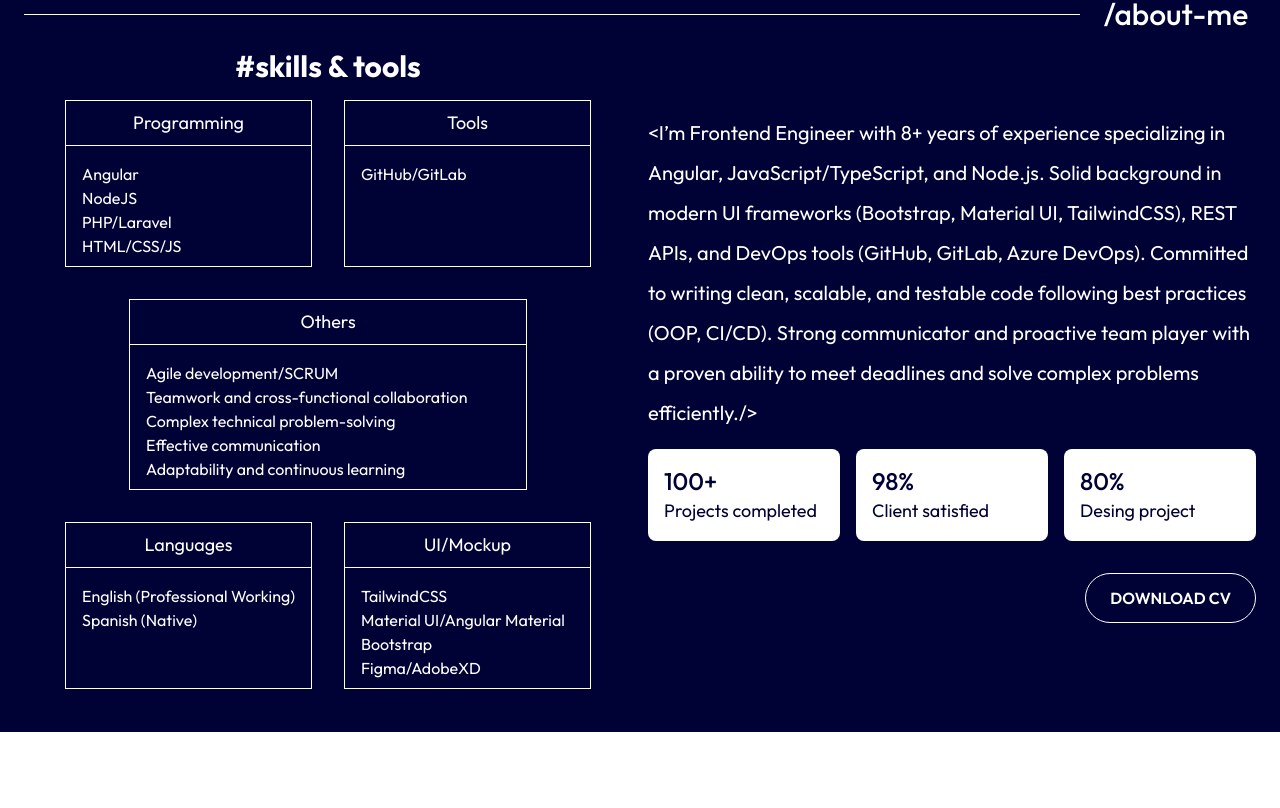
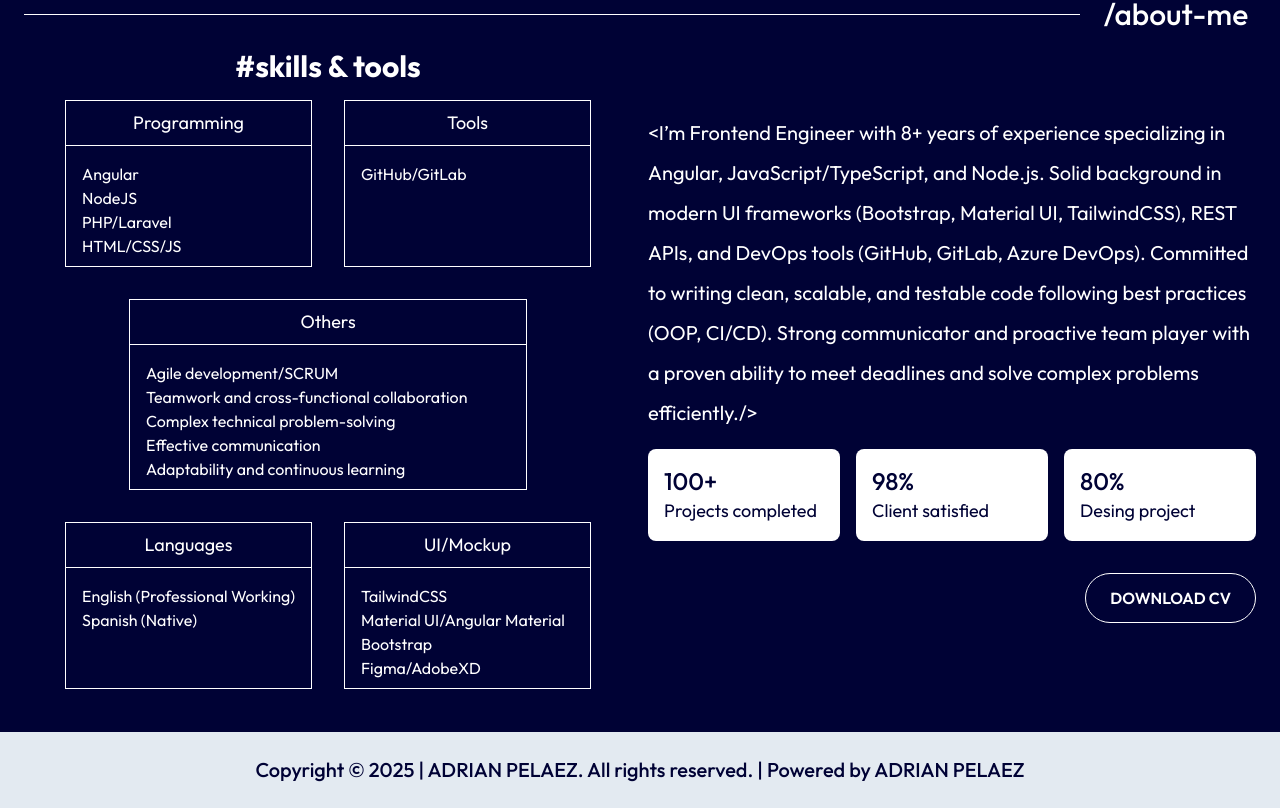
Before and after one commit to adrianpt1991/my-portfolio, an Angular app: page / in a window 1280 px wide. Shown: the part 868-1676 px from the top of the page. Before the commit the page ends 1600 px from the top, so only its background shows below. Built offline with nearby package versions, Linux system fonts and the light colour scheme.

Commit message:
add footer section

```diff
--- a/src/app/app.html
+++ b/src/app/app.html
@@ -5,4 +5,7 @@
 <!-- about section -->
 <app-about />
 
+<!-- footer -->
+<app-footer />
+
 <router-outlet />
--- a/src/app/app.ts
+++ b/src/app/app.ts
@@ -3,10 +3,11 @@ import { RouterOutlet } from '@angular/router';
 import { Hero } from './features/hero/hero';
 import { Header } from './layout/header/header';
 import { About } from './features/about/about';
+import { Footer } from './layout/footer/footer';
 
 @Component({
   selector: 'app-root',
-  imports: [RouterOutlet, Header, Hero, About],
+  imports: [RouterOutlet, Header, Hero, About, Footer],
   templateUrl: './app.html',
   styleUrl: './app.css'
 })
--- a/src/app/layout/footer/footer.html
+++ b/src/app/layout/footer/footer.html
@@ -1 +1,6 @@
-<p>footer works!</p>
+<footer class="bg-[#E3EAF1] text-[#000235] text-center py-6 font-medium text-xl">
+    @let fullName = 'ADRIAN PELAEZ';
+  <p>
+    Copyright © {{ currentYear() }} | {{ fullName }}. All rights reserved. | Powered by {{ fullName }}
+  </p>
+</footer>
--- a/src/app/layout/footer/footer.ts
+++ b/src/app/layout/footer/footer.ts
@@ -1,4 +1,4 @@
-import { Component } from '@angular/core';
+import { Component, computed } from '@angular/core';
 
 @Component({
   selector: 'app-footer',
@@ -7,5 +7,5 @@ import { Component } from '@angular/core';
   styleUrl: './footer.css'
 })
 export class Footer {
-
+  readonly currentYear = computed(() => new Date().getFullYear());
 }
```
